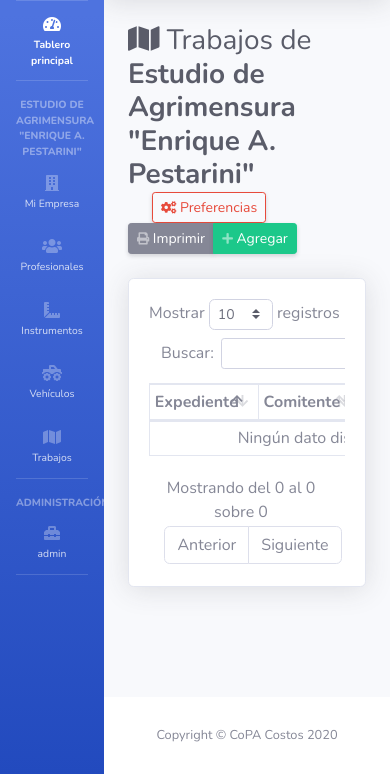
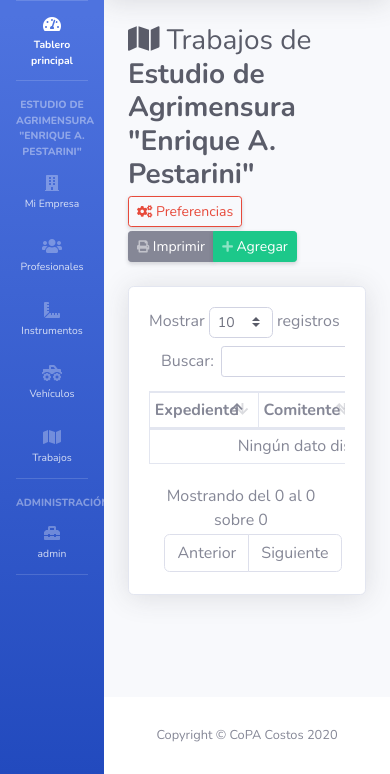
Before and after one commit to quijot/Costos-CoPA, a Django app: page /costos/trabajos/ in a window 390 px wide. Shown: the part 70-844 px from the top of the page. Run offline with Django 3.2, Linux system fonts and the light colour scheme; a user stored in the database is signed in; data comes from the database, SQL or seed files in the repository; data that the repository does not hold is empty; parts of the project's set-up code (start-up, migrations or seed data) failed here and were passed over; some libraries are stand-ins or nearby versions.

Commit message:
Title and buttons are more responsive
Signed-off-by: Santiago Pestarini <santiagonob@gmail.com>

```diff
--- a/costos/templates/costos/trabajo_list.html
+++ b/costos/templates/costos/trabajo_list.html
@@ -7,11 +7,11 @@
 
 {% block page-heading %}
 <i class="fas fa-map"></i>
-Trabajos {% if user.empresa %}de <strong>{{ user.empresa }}</strong>{% endif %}
+<span class="pr-4">Trabajos {% if user.empresa %}de <strong>{{ user.empresa }}</strong>{% endif %}</span>
 {% endblock page-heading %}
 {% block page-heading-buttons %}
 {% if user.empresa %}
-<div class="btn-group d-print-none mr-auto px-4" role="group" aria-label="Preferences">
+<div class="btn-group d-print-none mr-auto py-1" role="group" aria-label="Preferences">
   <a href="{% url 'profesional_preferences' 'trabajo' %}" class="d-sm-inline-block btn btn-sm btn-outline-danger shadow-sm">
     <i class="fas fa-cogs fa-sm"></i> Preferencias</a>
 </div>
```
